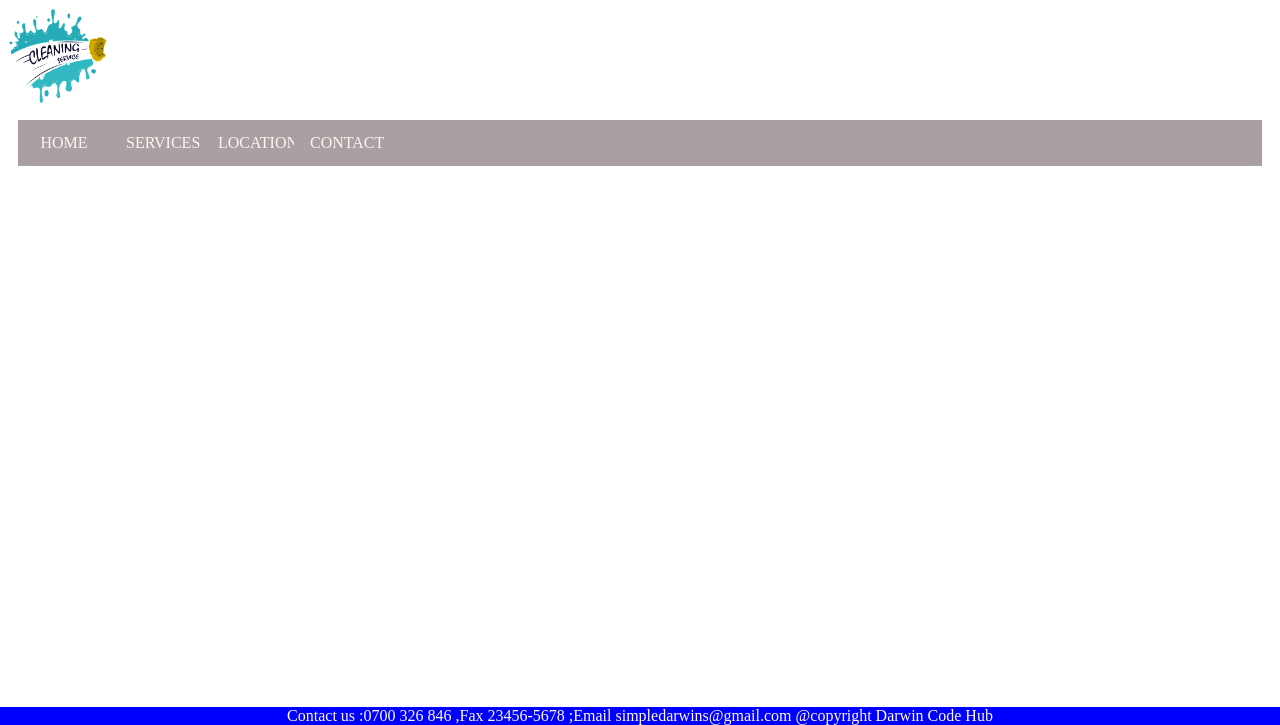
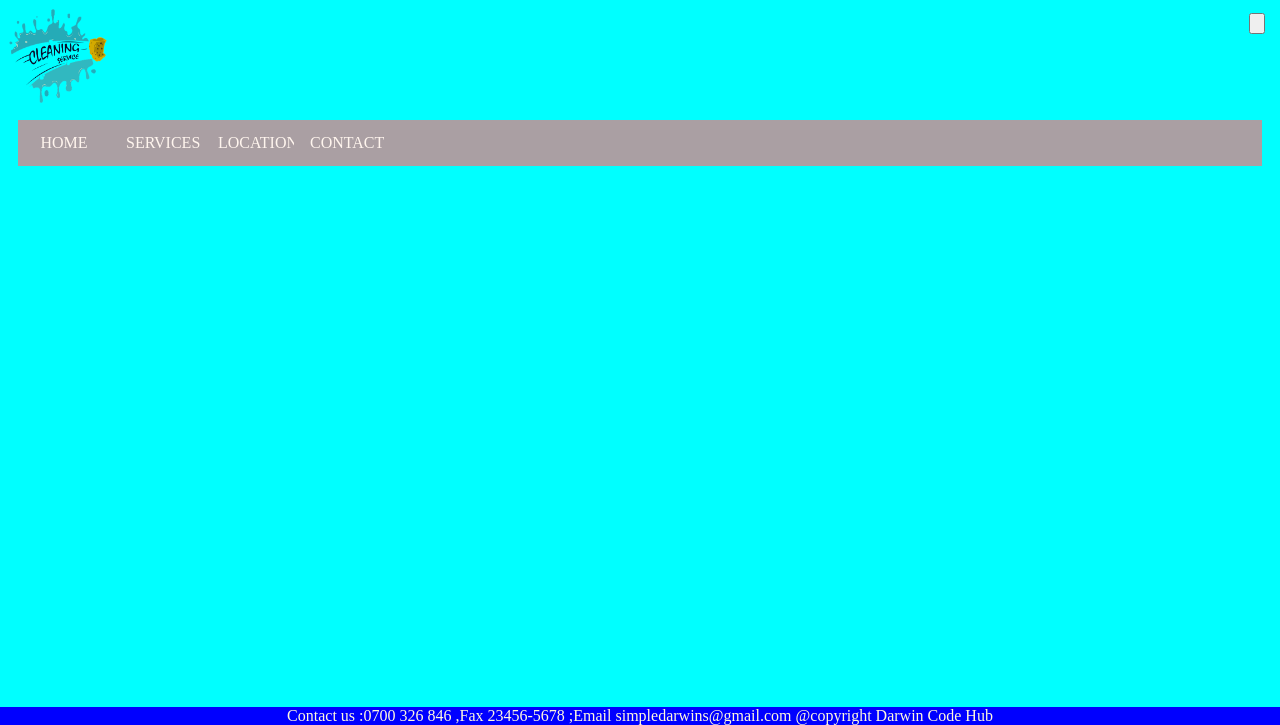
Before and after one commit to borosco/web-project, a plain HTML site: page index.html in a window 1280 px wide. Shown: the part 75-800 px from the top of the page. Drawn offline with Linux system fonts and the light colour scheme; files whose address does not match are found by name.

Commit message:
changing the bg color and sample search bar

```diff
--- a/clean.css
+++ b/clean.css
@@ -50,3 +50,10 @@ h2{
 p{
     text-align: center;
 }
+.search{
+    float: right;
+    margin: 7px;
+}
+body{
+    background-color: cyan;
+}
--- a/index.html
+++ b/index.html
@@ -6,7 +6,12 @@
     <img src="/home/darwin/Desktop/project-zero/images/image1.png" height="100px" width="100px">
 
     <link rel="stylesheet" type="text/css" href="clean.css">
+
 </head>
+    <div class="search">
+        <input type="button" placeholder="search engine" name="search">
+
+    </div>
     <ul>
         <nav>
             <li><a href="#">HOME</a></li>
```
